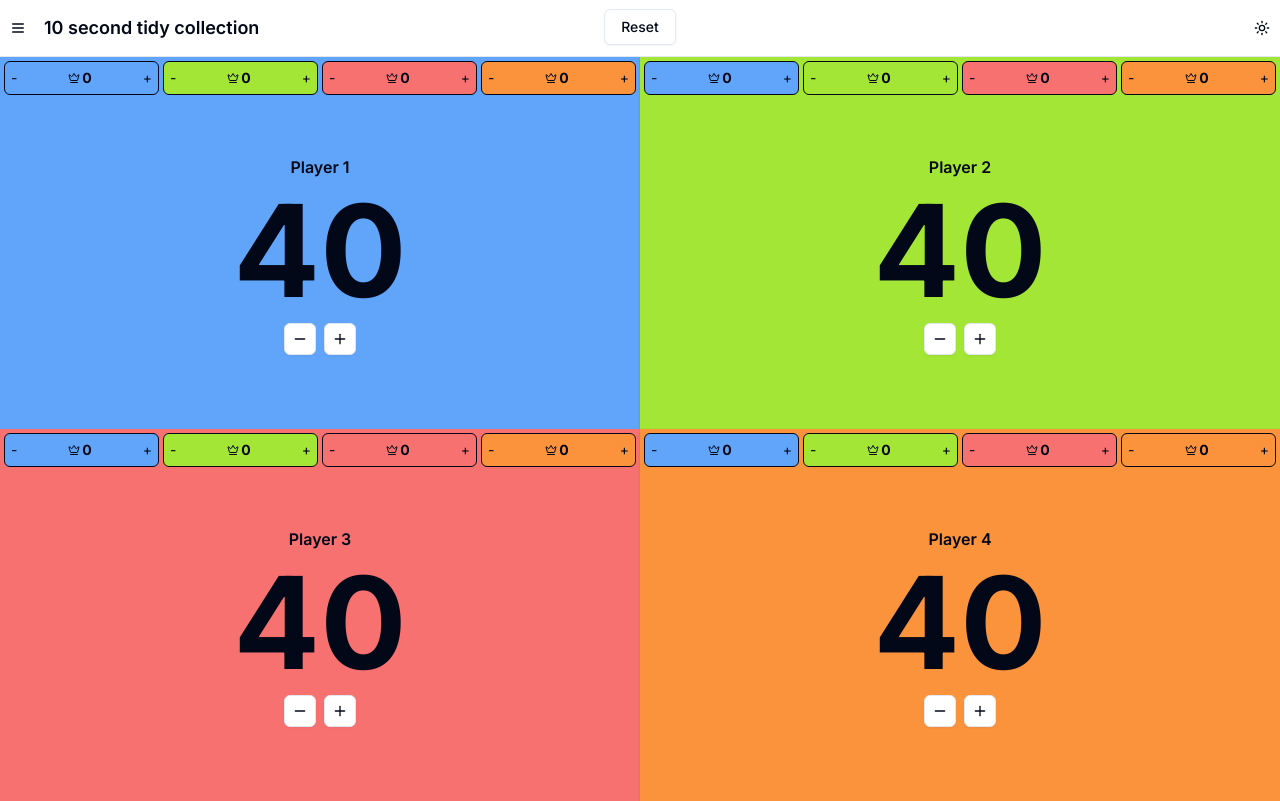
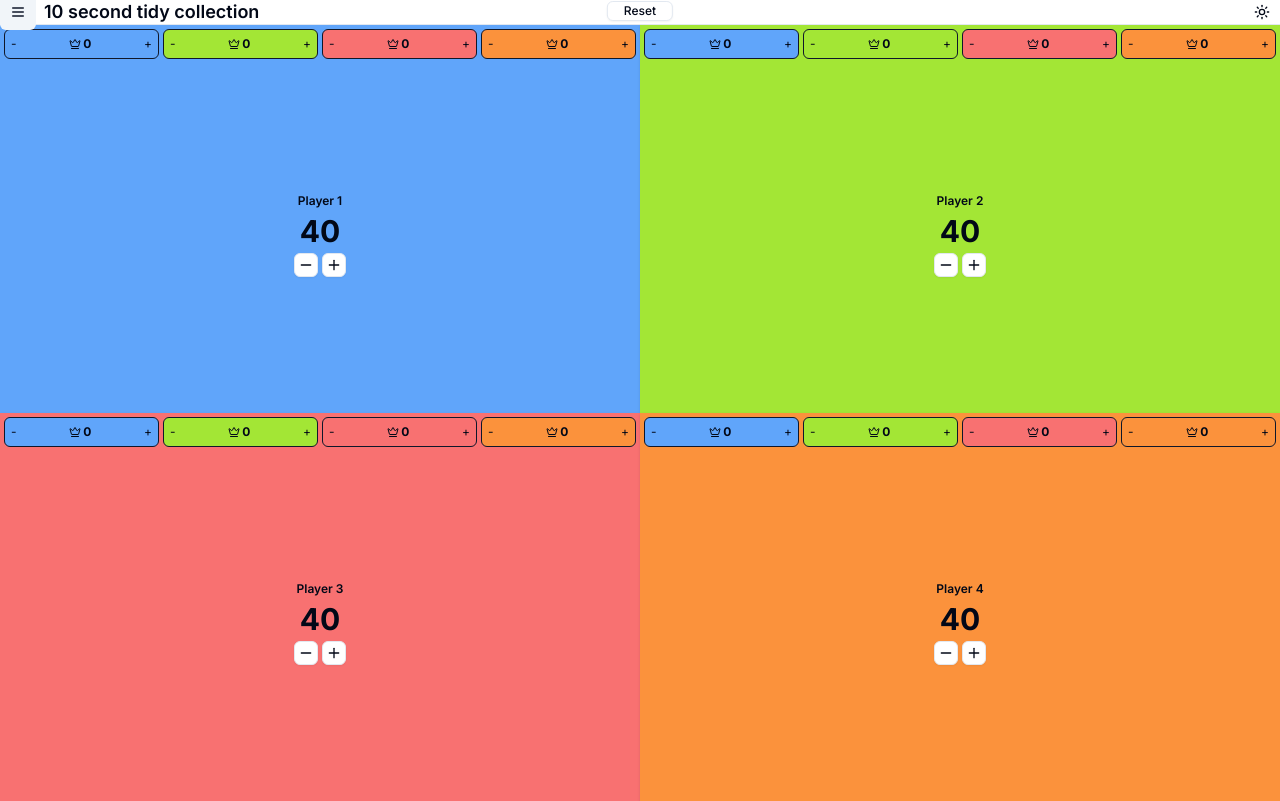
Before and after one commit to BennGraham/mealplan, a Next.js app: page /mtg-counter in a window 1280 px wide. Built offline with nearby package versions, Linux system fonts and the light colour scheme.

Commit message:
landscape mode

```diff
--- a/app/mtg-counter/page.tsx
+++ b/app/mtg-counter/page.tsx
@@ -152,11 +152,11 @@ export default function MTGCounter() {
   };
 
   return (
-    <main className="h-[calc(100vh-3.5rem)] w-full relative">
+    <main className="h-[calc(100vh-3.5rem)] landscape:h-[calc(100vh-1.5rem)] w-full relative">
       <Button
         onClick={resetGame}
         variant="outline"
-        className="absolute -top-12 left-1/2 -translate-x-1/2 z-[99] text-xs sm:text-sm"
+        className="absolute -top-10 landscape:-top-6 left-1/2 -translate-x-1/2 z-[99] text-xs landscape:max-h-5 sm:max-h-10"
       >
         Reset
       </Button>
@@ -174,21 +174,21 @@ export default function MTGCounter() {
                 return (
                   <div
                     key={cmd.id}
-                    className={`flex items-center justify-between ${commanderColor} p-0.5 rounded-md text-xs sm:text-sm border border-slate-950`}
+                    className={`flex items-center justify-between ${commanderColor} p-0.5 rounded-md border border-slate-900`}
                     onClick={(e) => e.stopPropagation()}
                   >
                     <button
                       onClick={() =>
                         updateCommanderDamage(cmd.id, player.id, -1)
                       }
-                      className="p-1 hover:bg-black/10 rounded"
+                      className="p-1 hover:bg-black/10 rounded text-base landscape:text-xs"
                     >
                       -
                     </button>
                     <div className="flex items-center gap-0.5">
-                      <Crown className="h-2.5 w-2.5 sm:h-3 sm:w-3" />
+                      <Crown className="h-4 w-4 landscape:h-3 landscape:w-3" />
                       <span
-                        className={`font-bold ${
+                        className={`font-bold text-base landscape:text-xs ${
                           cmd.damage >= 21 ? "text-red-600" : ""
                         }`}
                       >
@@ -199,7 +199,7 @@ export default function MTGCounter() {
                       onClick={() =>
                         updateCommanderDamage(cmd.id, player.id, 1)
                       }
-                      className="p-1 hover:bg-black/10 rounded"
+                      className="p-1 hover:bg-black/10 rounded text-base landscape:text-xs"
                     >
                       +
                     </button>
@@ -217,35 +217,35 @@ export default function MTGCounter() {
               onClick={() => updateLife(player.id, 1)}
             />
 
-            <CardContent className="flex flex-col items-center justify-center h-full p-2 pt-12 landscape:pt-8 relative">
-              <h2 className="text-xs sm:text-base font-semibold mb-1 sm:mb-2">
+            <CardContent className="flex flex-col items-center justify-center h-full p-2 pt-16 landscape:pt-10 relative">
+              <h2 className="text-base landscape:text-xs font-semibold mb-2 landscape:mb-1">
                 Player {player.id}
               </h2>
-              <div className="text-3xl sm:text-4xl md:text-6xl lg:text-[8rem] font-bold mb-1 sm:mb-2">
+              <div className="text-7xl landscape:text-3xl font-bold mb-2 landscape:mb-1">
                 {player.life}
               </div>
-              <div className="flex justify-center gap-1 sm:gap-2">
+              <div className="flex justify-center gap-2 landscape:gap-1">
                 <Button
                   variant="outline"
                   size="icon"
-                  className="h-6 w-6 sm:h-8 sm:w-8"
+                  className="h-10 w-10 landscape:h-6 landscape:w-6"
                   onClick={(e) => {
                     e.stopPropagation();
                     updateLife(player.id, -1);
                   }}
                 >
-                  <Minus className="h-3 w-3 sm:h-4 sm:w-4" />
+                  <Minus className="h-6 w-6 landscape:h-3 landscape:w-3" />
                 </Button>
                 <Button
                   variant="outline"
                   size="icon"
-                  className="h-6 w-6 sm:h-8 sm:w-8"
+                  className="h-10 w-10 landscape:h-6 landscape:w-6"
                   onClick={(e) => {
                     e.stopPropagation();
                     updateLife(player.id, 1);
                   }}
                 >
-                  <Plus className="h-3 w-3 sm:h-4 sm:w-4" />
+                  <Plus className="h-6 w-6 landscape:h-3 landscape:w-3" />
                 </Button>
               </div>
             </CardContent>
--- a/components/site-header.tsx
+++ b/components/site-header.tsx
@@ -36,7 +36,7 @@ export function SiteHeader() {
 
   return (
     <header className="sticky top-0 z-50 w-full border-b bg-background/95 backdrop-blur supports-[backdrop-filter]:bg-background/60">
-      <div className="container flex h-14 items-center">
+      <div className="container flex h-10 landscape:h-6 sm:h-14 items-center">
         <Sheet open={isOpen} onOpenChange={setIsOpen}>
           <SheetTrigger asChild>
             <Button variant="ghost" size="icon" className="mr-2">
```
